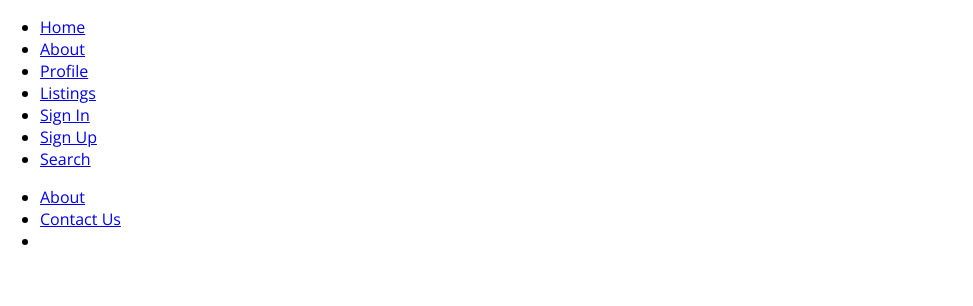
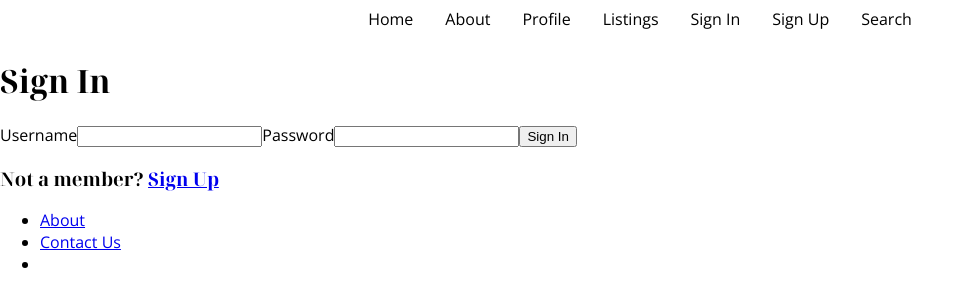
Before and after one commit to sjonesdev/CSC4330ProjectGroupE, a React (Create React App) app in the folder client/: page /signin in a window 1280 px wide. Shown: the top 306 px of the page, without its empty margins (0-973 px from the left). Built offline with nearby package versions, Linux system fonts and the light colour scheme.

Commit message:
added fake sign in functionality for testing what displays when signed in and not

```diff
--- a/client/src/App.scss
+++ b/client/src/App.scss
@@ -43,7 +43,28 @@ h1, h2, h3 {
   }
 }
 
+
+
+nav {
+  ul {
+    width: max-content;
+    padding: 0;
+    margin: auto;
+    li {
+      display: inline-block;
+      margin: 0.5rem 1rem;
+      a {
+        text-decoration: none;
+        color: inherit;
+      }
+    }
+  }
+}
+
 .search-bar {
-  width: 20rem;
-
+  form {
+    #search {
+      width: 30rem;
+    }
+  }
 }
--- a/client/src/App.tsx
+++ b/client/src/App.tsx
@@ -1,5 +1,5 @@
 import * as React from 'react';
-import { BrowserRouter as Router, Routes, Route, Link } from 'react-router-dom';
+import { BrowserRouter as Router, Routes, Route, Link, Navigate } from 'react-router-dom';
 import logo from './logo.svg';
 import './App.scss';
 
@@ -19,7 +19,24 @@ import { library } from '@fortawesome/fontawesome-svg-core'
 import { faMagnifyingGlass } from '@fortawesome/free-solid-svg-icons'
 library.add(faMagnifyingGlass);
 
-function App() {
+interface AppState {
+  signedIn: boolean
+}
+
+class App extends React.Component<Object, AppState> {
+
+  constructor(props?: Object) {
+    super(props ? props : {});
+    this.state = {
+      signedIn: false
+    };
+  }
+
+  setSignedIn(signedIn: boolean) {
+    this.setState({ signedIn });
+  }
+
+  render() {
     return (
       <Router>
         <nav>
@@ -49,11 +66,11 @@ function App() {
         </nav>
 
         <Routes>
-        <Route path="/" element={<Home />} />
+          <Route path="/" element={<Home signedIn={this.state.signedIn} />} />
           <Route path="/about" element={<About />} />
           <Route path="/profile" element={<Profile />} />
           <Route path="/listing" element={<Listing />} />
-        <Route path="/signin" element={<SignIn />} />
+          <Route path="/signin" element={this.state.signedIn ? <Navigate to="/" /> : <SignIn signedIn={this.state.signedIn} setSignedIn={(signedIn: boolean) => this.setSignedIn(signedIn)} />} />
           <Route path="/signup" element={<SignUp />} />
           <Route path="/search" element={<Search />} />
         </Routes>
@@ -63,5 +80,6 @@ function App() {
 
     );
   }
+}
 
 export default App;
--- a/client/src/components/Home/Home.tsx
+++ b/client/src/components/Home/Home.tsx
@@ -1,35 +1,49 @@
 import * as React from 'react';
 import { Link } from 'react-router-dom';
-import Footer from '../common/Footer';
 import SearchBar from '../common/SearchBar';
 import FeaturedListings from './FeaturedListings';
 import './Home.scss';
 
 interface HomeProps {
-
+    signedIn: boolean
 }
 
 interface HomeState {
-
+    signedIn: boolean
 }
 
 class Home extends React.Component<HomeProps, HomeState> {
+
     constructor(props: HomeProps) {
         super(props);
-        this.state = {};
+        this.state = {
+            ...props
+        };
     }
+
+    getHomeInputs() {
+        if(this.state.signedIn) {
+            return (
+                <SearchBar />
+            );
+        } else {
+            return (
+                <div className="btn-container">
+                    <Link to="/signin"><button>Sign In</button></Link>
+                    <Link to="/signup"><button>Sign Up</button></Link>
+                </div>
+            );
+        }
+    }
+
     render() {
         return (
             <div className="Home">
                 <div className="welcome">
                     <h2>Welcome to</h2>
                     <h1>Columbus List</h1>
-                    <div className="btn-container">
-                        <Link to="/signin"><button>Sign In</button></Link>
-                        <Link to="/signup"><button>Sign Up</button></Link>
-                    </div>
                 </div>
-                <SearchBar />
+                {this.getHomeInputs()}
                 <FeaturedListings />
             </div>
         );
--- a/client/src/components/SignIn/SignIn.tsx
+++ b/client/src/components/SignIn/SignIn.tsx
@@ -1,20 +1,60 @@
 import * as React from 'react';
+import { Link, Navigate, useLocation, useNavigate } from 'react-router-dom';
 
 interface SignInProps {
-
+    setSignedIn: Function
+    signedIn: boolean
 }
 
 interface SignInState {
-
+    setSignedIn: Function
+    signedIn: boolean
+    user: boolean
+    error: any
 }
 
 class SignIn extends React.Component<SignInProps, SignInState> {
     constructor(props: SignInProps) {
         super(props);
-        this.state = {  };
+        this.state = {
+            ...props,
+            user: false,
+            error: null
+        };
     }
+
+    login(e: any) {
+        return true;
+    }
+
+    async handleSubmit(event: React.FormEvent<HTMLFormElement>) {
+        event.preventDefault();
+        try {
+            let user = await this.login(event.target);
+            this.setState({ user, signedIn: user });
+            this.state.setSignedIn(user);
+        } catch (error) {
+            this.setState({ error });
+        }
+    }
+
     render() {
-        return ( <></> );
+        return (
+            <div className="signin">
+                {this.state.signedIn && <Navigate to="/" replace={true} />}
+                <h1>Sign In</h1>
+                <form onSubmit={(event: React.FormEvent<HTMLFormElement>) => this.handleSubmit(event)} method="get">
+                    <label htmlFor="username">Username</label>
+                    <input type="text" name='username' />
+
+                    <label htmlFor="pass">Password</label>
+                    <input type="password" name="pass" />
+
+                    <input type="submit" value="Sign In" />
+                </form>
+                <h3>Not a member? <Link to="/signup">Sign Up</Link></h3>
+            </div>
+        );
     }
 }
 
--- a/client/src/components/common/SearchBar.tsx
+++ b/client/src/components/common/SearchBar.tsx
@@ -18,7 +18,7 @@ class SearchBar extends React.Component<SearchBarProps, SearchBarState> {
         return (
             <div className="search-bar">
                 <form action="" method="get">
-                    <input type="search" id="search" />
+                    <input type="search" name="search" />
                     <button type="submit">
                         <FontAwesomeIcon icon={["fas", "magnifying-glass"]} />
                         {/* <FontAwesomeIcon icon={faMagnifyingGlass} /> */}
```
Lines whose indentation alone changed are shown as unchanged.
